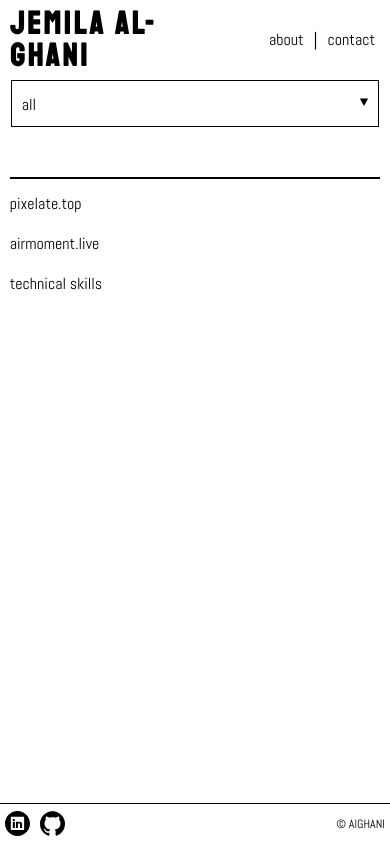
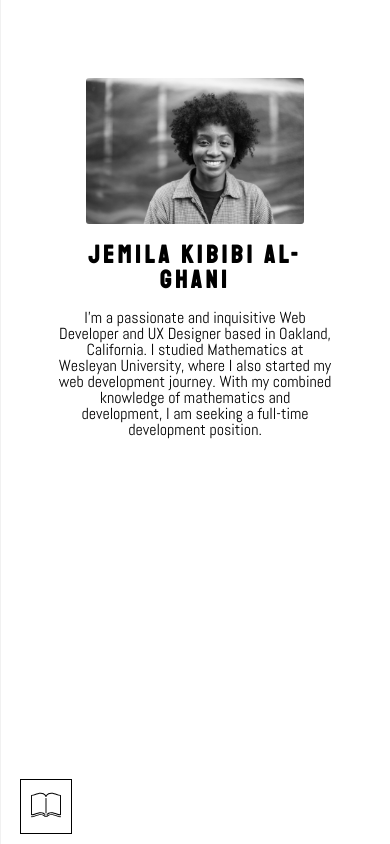
Before and after one commit to jemilalghani/profile, a React (Create React App) app: page / in a window 390 px wide. Both pictures are taken after a click on the item "about". Built offline with nearby package versions, Linux system fonts and the light colour scheme.

Commit message:
responsive

```diff
--- a/src/App.scss
+++ b/src/App.scss
@@ -6,7 +6,7 @@
 }
 .selected {
   width: 50%;
-  overflow: hidden;
+  overflow: scroll;
 }
 .mount {
   animation: enter 0.6s;
@@ -41,13 +41,36 @@
   }
   .selected {
     width: 100%;
+    height: 100%;
     position: relative;
     top: 0;
   }
 }
 @media (max-width: 600px) {
-  .unmount,
+  .unmount {
+    animation: leave 0.6s;
+    @keyframes leave {
+      0% {
+        transform: translateX(100%);
+        opacity: 1;
+      }
+      100% {
+        transform: translateX(0%);
+        opacity: 0;
+      }
+    }
+  }
   .mount {
-    animation: none;
+    animation: enter 0.7s;
+    @keyframes enter {
+      0% {
+        transform: translateX(100%);
+        opacity: 0;
+      }
+      100% {
+        transform: translateX(0%);
+        opacity: 1;
+      }
+    }
   }
 }
--- a/src/ContextProvider.js
+++ b/src/ContextProvider.js
@@ -14,7 +14,7 @@ export default class ContextProvider extends React.Component {
   updateInfo = (key, e) => {
     e === "contact" && this.setState({ [key]: 5, unmount: false });
     // e === "Jemila Al-Ghani" && this.setState({ [key]: 4, unmount: false });
-    e === "technical skills" && this.setState({ [key]: 3, unmount: false });
+    e === "technologies" && this.setState({ [key]: 3, unmount: false });
     e === "airmoment.live" && this.setState({ [key]: 2, unmount: false });
     e === "pixelate.top" && this.setState({ [key]: 1, unmount: false });
     e === "about" && this.setState({ [key]: 0, unmount: false });
--- a/src/Header.js
+++ b/src/Header.js
@@ -12,12 +12,12 @@ class Header extends Component {
   constructor() {
     super();
     this.state = {
-      dropMenu: ["all", "technical", "projects"],
+      dropMenu: ["all", "technologies", "projects"],
       dropMenuCurrent: "all",
       active: true,
-      all: ["pixelate.top", "airmoment.live", "technical skills"],
+      all: ["pixelate.top", "airmoment.live", "technologies"],
       projects: ["pixelate.top", "airmoment.live"],
-      technical: ["technical skills"],
+      technologies: ["technologies"],
       mouse: false
     };
   }
@@ -74,16 +74,29 @@ class Header extends Component {
         className={this.props.context.dropdown ? "transform Header" : "Header"}
       >
         <header className="Header-header">
-          <h1>Jemila Al-Ghani</h1>
+          <h1
+            onClick={() => {
+              this.props.context.startAni("selected", "about");
+              this.props.context.info("dropdown");
+            }}
+          >
+            Jemila Al-Ghani
+          </h1>
           <ul>
             <li
-              onClick={() => this.props.context.startAni("selected", "about")}
+              onClick={() => {
+                this.props.context.startAni("selected", "about");
+                this.props.context.info("dropdown");
+              }}
             >
               about
             </li>
             <li className="divider-header">|</li>
             <li
-              onClick={() => this.props.context.startAni("selected", "contact")}
+              onClick={() => {
+                this.props.context.startAni("selected", "contact");
+                this.props.context.info("dropdown");
+              }}
             >
               contact
             </li>
--- a/src/Header.scss
+++ b/src/Header.scss
@@ -74,6 +74,7 @@
     margin: auto 10px;
     font-family: "Staatliches", cursive;
     letter-spacing: 3px;
+    cursor: pointer;
   }
   .drop-menu,
   .drop-menu-open {
@@ -145,19 +146,39 @@
   .Header {
     width: 100%;
     position: fixed; /* Stay in place */
-    z-index: 1; /* Sit on top */
+    z-index: 1;
     left: 0;
     top: 0;
     background: white;
-    transition: width 0.6s;
+    transition: width 0.6s ease-out;
+    overflow-x: hidden;
+    header {
+      min-width: 100%;
+    }
+    .header-links {
+      overflow: hidden;
+      min-width: 100%;
+    }
     footer {
       width: 100%;
+      div {
+        min-width: 70px;
+      }
     }
   }
+  h1 {
+    overflow: hidden;
+    min-width: 300px;
+  }
   .transform {
-    // transition: 0.5s;
     width: 0%;
-    transition: width 0.6s;
+    transition: width 0.5s ease-out;
     overflow-x: hidden;
   }
 }
+@media (max-width: 440px) {
+  h1 {
+    font-size: 25px;
+    min-width: 200px;
+  }
+}
--- a/src/Slides/Contact.js
+++ b/src/Slides/Contact.js
@@ -2,6 +2,7 @@ import React, { Component } from "react";
 import axios from "axios";
 import withContext from "../Context_HOC";
 import "./Contact.scss";
+import book from "../Images/open-magazine.svg";
 
 class Contact extends Component {
   constructor() {
@@ -37,16 +38,16 @@ class Contact extends Component {
   render() {
     console.log(this.props.context);
     return (
-      <form
-        onSubmit={() => this.sendEmail()}
+      <div
         className={
           this.props.context.unmount
-            ? "unmount contact-me"
+            ? "unmount contains"
             : this.state.mount
-            ? "mount contact-me"
-            : "contact-me"
+            ? "mount contains"
+            : "contains"
         }
       >
+        <form onSubmit={() => this.sendEmail()} className="contact-me">
           <h2>Contact</h2>
           {/* <p>Name</p> */}
           <input
@@ -75,6 +76,13 @@ class Contact extends Component {
           />
           <input className="send-button" type="submit" value="Send" />
         </form>
+        <footer
+          className={this.props.context.dropdown ? "back" : "back-gone"}
+          onClick={() => this.props.context.info("dropdown")}
+        >
+          <img src={book} width="30" alt="back" />
+        </footer>
+      </div>
     );
   }
 }
--- a/src/Slides/Contact.scss
+++ b/src/Slides/Contact.scss
@@ -2,7 +2,7 @@
 
 .contact-me {
   width: 50%;
-  height: 50%;
+  // height: 50%;
   margin: auto;
   margin-top: 20%;
   border: solid black 1px;
@@ -14,6 +14,7 @@
   h2 {
     font-family: $font-regular;
     margin: 0;
+    margin-top: 10px;
     margin-bottom: 10px;
   }
   input {
@@ -50,5 +51,12 @@
     font-weight: 700;
     outline: white;
     cursor: pointer;
+    margin-bottom: 10px;
   }
 }
+@media (max-width: 600px) {
+  .contact-me {
+    width: 70%;
+    height: 60%;
+  }
+}
--- a/src/Slides/Home.js
+++ b/src/Slides/Home.js
@@ -2,6 +2,7 @@ import React, { Component } from "react";
 import "./Home.scss";
 import withContext from "../Context_HOC";
 import me from "../Images/IMG_7043.JPG";
+import book from "../Images/open-magazine.svg";
 
 class Home extends Component {
   constructor() {
@@ -18,21 +19,29 @@ class Home extends Component {
       <div
         className={
           this.props.context.unmount
-            ? "unmount home"
+            ? "unmount contains"
             : this.state.mount
-            ? "mount home"
-            : "home"
+            ? "mount contains"
+            : "contains"
         }
       >
-        <img src={me} alt="" style={{ borderRadius: "3px" }} />
-        <h1>Jemila Kibibi Al-Ghani</h1>
-        <p>
-          I’m a passionate and inquisitive Web Developer and UX Designer based
-          in Oakland, California. I studied Mathematics at Wesleyan University,
-          where I also started my web development journey. With my combined
-          knowledge of mathematics and development, I am seeking a full-time
-          development position.
-        </p>
+        <div className="home">
+          <img src={me} alt="" style={{ borderRadius: "3px" }} />
+          <h1>Jemila Kibibi Al-Ghani</h1>
+          <p>
+            I’m a passionate and inquisitive Web Developer and UX Designer based
+            in Oakland, California. I studied Mathematics at Wesleyan
+            University, where I also started my web development journey. With my
+            combined knowledge of mathematics and development, I am seeking a
+            full-time development position.
+          </p>
+        </div>
+        <footer
+          className={this.props.context.dropdown ? "back" : "back-gone"}
+          onClick={() => this.props.context.info("dropdown")}
+        >
+          <img src={book} width="30" alt="back" />
+        </footer>
       </div>
     );
   }
--- a/src/Slides/Moment.js
+++ b/src/Slides/Moment.js
@@ -5,6 +5,7 @@ import register from "../Images/Register.png";
 import review from "../Images/Review.png";
 import moment from "../Images/Moment.png";
 import withContext from "../Context_HOC";
+import book from "../Images/open-magazine.svg";
 
 class Moment extends Component {
   constructor() {
@@ -29,12 +30,13 @@ class Moment extends Component {
       <div
         className={
           this.props.context.unmount
-            ? "unmount pixelate"
+            ? "unmount contains"
             : this.state.mount
-            ? "mount pixelate"
-            : "pixelate"
+            ? "mount contains"
+            : "contains"
         }
       >
+        <div className="pixelate">
           <Slider {...settings}>
             <div className="slider">
               <img className="slider" src={moment} alt="" />
@@ -59,10 +61,17 @@ class Moment extends Component {
           <div className="info">
             <p>
               Technologies used: React, CSS, Context API, Express,
-            Express-Sessions, Massive, RESTful API's, PostgreSQL, Node, Digital
-            Ocean, Nodemailer, Cloudinary, ChartJS, Bcrypt, and Stripe
+              Express-Sessions, Massive, RESTful API's, PostgreSQL, Node,
+              Digital Ocean, Nodemailer, Cloudinary, ChartJS, Bcrypt, and Stripe
             </p>
           </div>
+        </div>
+        <footer
+          className={this.props.context.dropdown ? "back" : "back-gone"}
+          onClick={() => this.props.context.info("dropdown")}
+        >
+          <img src={book} width="30" alt="back" />
+        </footer>
       </div>
     );
   }
--- a/src/Slides/Pixelate.js
+++ b/src/Slides/Pixelate.js
@@ -5,6 +5,7 @@ import pixelate from "../Images/Pixelate.png";
 import userchart from "../Images/UserChart.png";
 import mobile from "../Images/MobilePixelate.png";
 import withContext from "../Context_HOC";
+import book from "../Images/open-magazine.svg";
 
 class Pixelate extends Component {
   constructor() {
@@ -30,12 +31,13 @@ class Pixelate extends Component {
       <div
         className={
           this.props.context.unmount
-            ? "unmount pixelate"
+            ? "unmount contains"
             : this.state.mount
-            ? "mount pixelate"
-            : "pixelate"
+            ? "mount contains"
+            : "contains"
         }
       >
+        <div className="pixelate">
           <Slider {...settings}>
             <div className="slider">
               <img className="slider" src={pixelate} alt="" />
@@ -57,10 +59,17 @@ class Pixelate extends Component {
           <div className="info">
             <p>
               Technologies used: React, CSS, Redux, Express, Express-Sessions,
-            Massive, RESTful API's, PostgreSQL, Node, Digital Ocean, Nodemailer,
-            Cloudinary, ChartJS, Bcrypt, and Auth0
+              Massive, RESTful API's, PostgreSQL, Node, Digital Ocean,
+              Nodemailer, Cloudinary, ChartJS, Bcrypt, and Auth0
             </p>
           </div>
+        </div>
+        <footer
+          className={this.props.context.dropdown ? "back" : "back-gone"}
+          onClick={() => this.props.context.info("dropdown")}
+        >
+          <img src={book} width="30" alt="back" />
+        </footer>
       </div>
     );
   }
--- a/src/Slides/Tech.js
+++ b/src/Slides/Tech.js
@@ -26,16 +26,13 @@ class Tech extends Component {
     return (
       <div
         className={
-          this.props.context.unmount ? "unmount " : this.state.mount && "mount "
+          this.props.context.unmount
+            ? "unmount contains"
+            : this.state.mount
+            ? "mount contains"
+            : "contains"
         }
       >
-        <header
-          className={this.props.context.dropdown ? "back" : "back-gone"}
-          onClick={() => this.props.context.info("dropdown")}
-        >
-          <img src={book} width="30" alt="back" />
-        </header>
-
         <div className={"tech"}>
           <div className="tech-box">
             <img className="tech-logo" src={react} alt="" />
@@ -74,6 +71,12 @@ class Tech extends Component {
             <p>Git</p>
           </div>
         </div>
+        <footer
+          className={this.props.context.dropdown ? "back" : "back-gone"}
+          onClick={() => this.props.context.info("dropdown")}
+        >
+          <img src={book} width="30" alt="back" />
+        </footer>
       </div>
     );
   }
--- a/src/Slides/Tech.scss
+++ b/src/Slides/Tech.scss
@@ -2,6 +2,7 @@
 .tech {
   width: 60%;
   display: flex;
+  justify-content: center;
   flex-wrap: wrap;
   height: 60%;
   margin: auto;
@@ -23,15 +24,28 @@
     width: 100px;
   }
 }
-.back {
+.back,
+.back-gone {
   display: none;
 }
+.contains {
+  width: 100%;
+  height: 100%;
+}
 @media (max-width: 600px) {
+  .tech {
+    width: 90%;
+    margin-top: 50px;
+  }
   .back {
-    display: inline;
-    position: relative;
-    top: 10px;
     cursor: pointer;
+    display: inherit;
+    position: absolute;
+    bottom: 10px;
+    left: 20px;
+    padding: 10px;
+    border: solid black 1px;
+    outline: none;
   }
   .back-gone {
     display: none;
```
Lines whose indentation alone changed are shown as unchanged.
